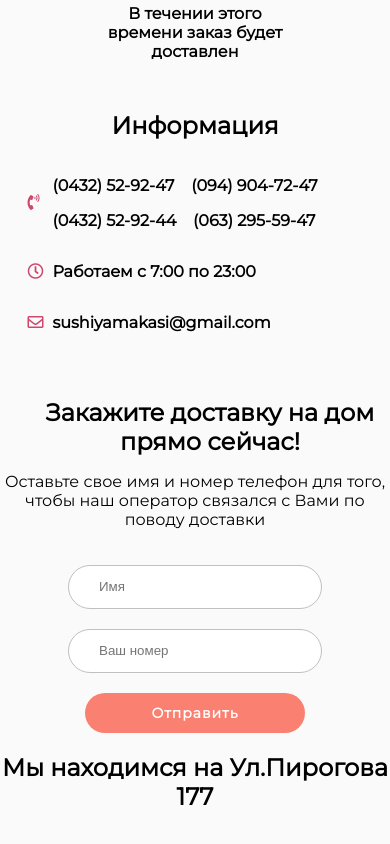
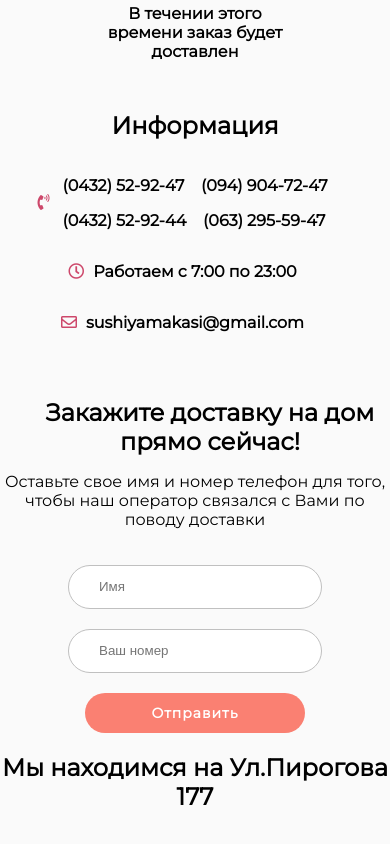
Before and after one commit to Nikita1999UA/yamasakiSite.github.io, a plain HTML site: page deliver.html in a window 390 px wide. Shown: the part 2031-2875 px from the top of the page. Drawn offline with Linux system fonts and the light colour scheme; grey boxes are pictures that could not be loaded.

Commit message:
Add files via upload

```diff
--- a/style/media.css
+++ b/style/media.css
@@ -232,4 +232,12 @@
     }
 
 
+    .information{
+        justify-content: center;
+    }
+
+    .information div{
+        width: auto;
+    }
+
 }
```
